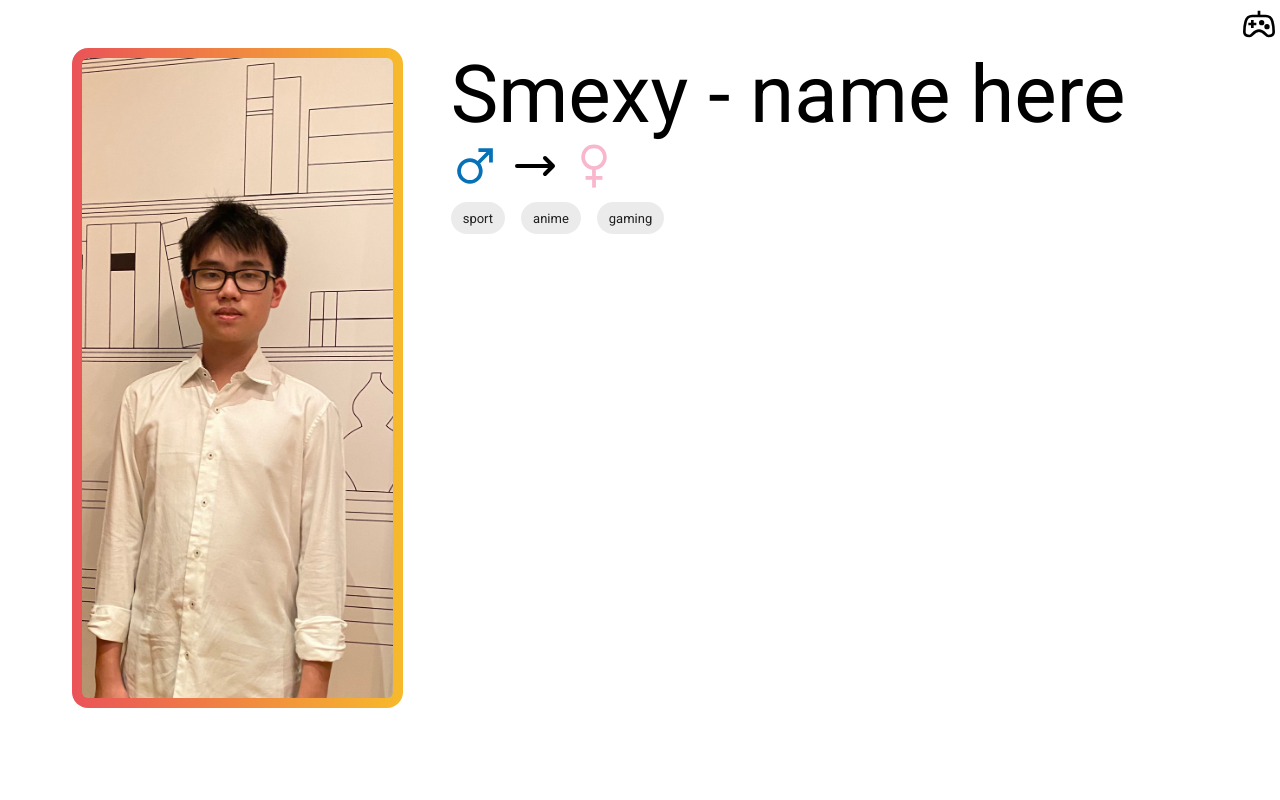
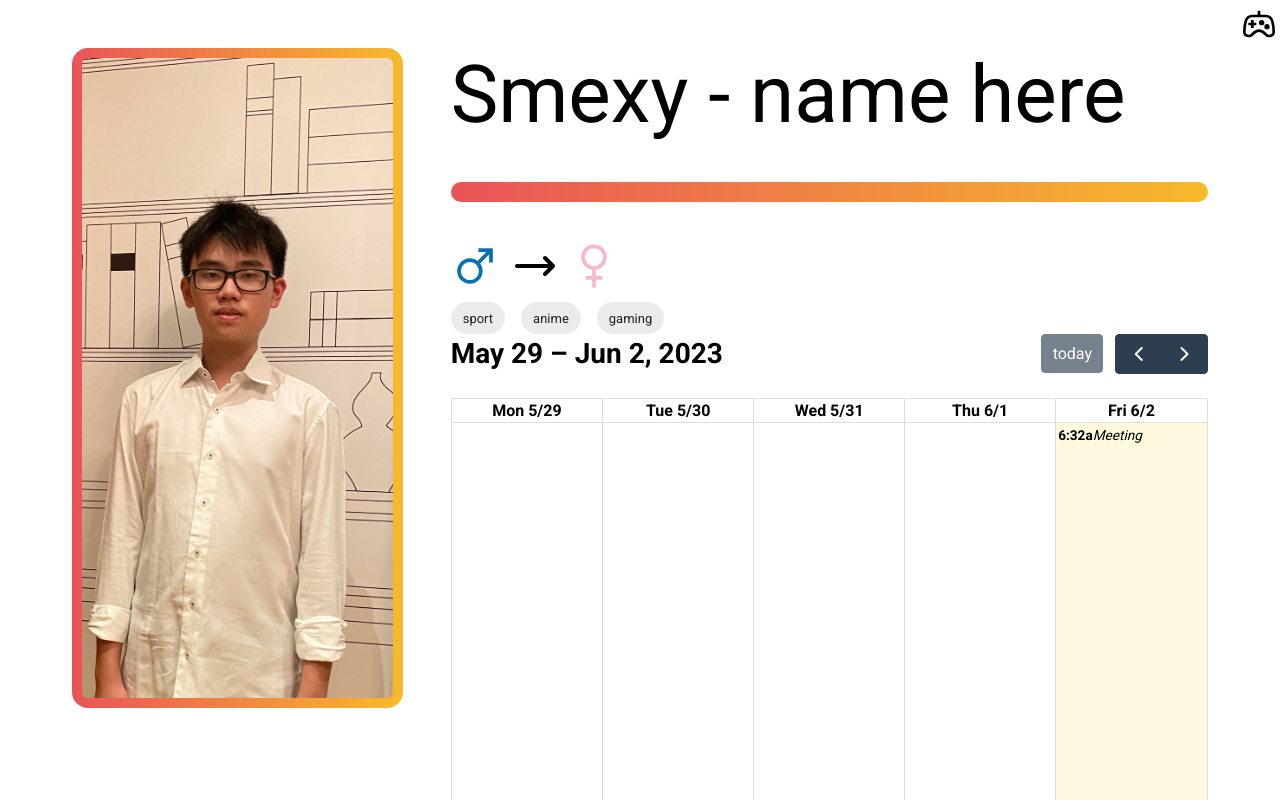
Before and after one commit to csesoc/trainee-6-23t1, a React (Vite) app in the folder client/: page / in a window 1280 px wide. Shown: the top 800 px of the page. Built offline with nearby package versions, Linux system fonts and the light colour scheme.

Commit message:
llayout done-ish - must add sheeps

```diff
--- a/client/package.json
+++ b/client/package.json
@@ -12,6 +12,9 @@
   "dependencies": {
     "@emotion/react": "^11.11.0",
     "@emotion/styled": "^11.11.0",
+    "@fullcalendar/core": "^6.1.7",
+    "@fullcalendar/daygrid": "^6.1.7",
+    "@fullcalendar/react": "^6.1.7",
     "@mui/material": "^5.13.0",
     "react": "^18.2.0",
     "react-dom": "^18.2.0",
--- /dev/null
+++ b/client/src/components/profile/Calendar.tsx
@@ -0,0 +1,33 @@
+import FullCalendar from '@fullcalendar/react'
+import dayGridPlugin from '@fullcalendar/daygrid'
+import { Grid } from '@mui/material'
+
+const Calendar = () => {
+
+  const events = [
+    { title: 'Meeting', start: new Date() }
+  ]
+
+  function renderEventContent(eventInfo: any) {
+    return (
+      <>
+        <b>{eventInfo.timeText}</b>
+        <i>{eventInfo.event.title}</i>
+      </>
+    )
+  }
+
+  return (
+    <Grid item xs={12}>
+      <FullCalendar
+        plugins={[dayGridPlugin]}
+        initialView='dayGridWeek'
+        weekends={false}
+        events={events}
+        eventContent={renderEventContent}
+      />
+    </Grid>
+  )
+}
+
+export default Calendar
--- a/client/src/components/profile/Details.tsx
+++ b/client/src/components/profile/Details.tsx
@@ -2,28 +2,24 @@ import { Grid } from '@mui/material'
 import styles from './Profile.module.css'
 import Genders from './Genders'
 import Interests from './Interests'
+import Calendar from './Calendar'
 
 
 const Details = () => {
 
   return (
     <Grid item xs={12} sm={8}>
+      <Grid container direction={'column'}>
 
-      <Grid container>
-
-        {/* Name */}
         <Grid item xs={12}>
           <span className={styles.name}>Smexy - name here</span>
         </Grid>
-
-        {/* Gender / Preferences */}
+        <Grid item xs={12}><div className={styles.bar}/></Grid>
         <Genders/>
-
-        {/* Interests */}
         <Interests/>
+        <Calendar/>
 
       </Grid>
-
     </Grid>
   )
 }
--- a/client/src/components/profile/Profile.module.css
+++ b/client/src/components/profile/Profile.module.css
@@ -5,11 +5,12 @@
 }
 
 
-/* QUEUE */
+/* MATCHMAKING */
 .play {
     position: fixed;
     right: 5px;
     font-size: 2em;
+    cursor: pointer;
 }
 
 
@@ -35,6 +36,16 @@
     font-size: 5em;
 }
 
+.bar {
+    background: linear-gradient(to left, #f7ba2b 0%, #ea5358 100%);
+    background-clip: content-box;
+    border-radius: 20px;
+    height: 20px;
+    margin: 5vh 0;
+}
+
+
+/* GENDERS */
 .genders {
     font-size: 3em;
 }
--- a/client/src/components/profile/Profile.tsx
+++ b/client/src/components/profile/Profile.tsx
@@ -8,9 +8,15 @@ const Profile = () => {
 
   return (
     <>
+      {/* MATCHMAKING */}
       <GrGamepad className={styles.play}/>
+
       <Grid container className={styles.container}>
+
+        {/* IMAGE - Left */}
         <Img/>
+
+        {/* DETAILS - Right */}
         <Details/>
       </Grid>
     </>
```
Also changed, not shown: 1 other file (tests, documents, lock files or other folders).
